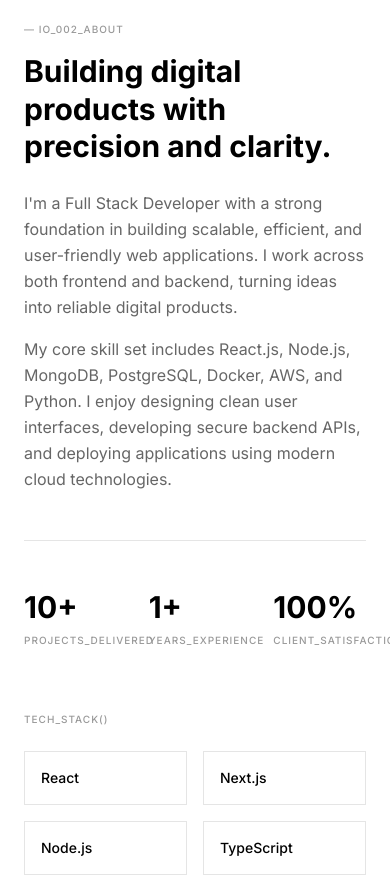
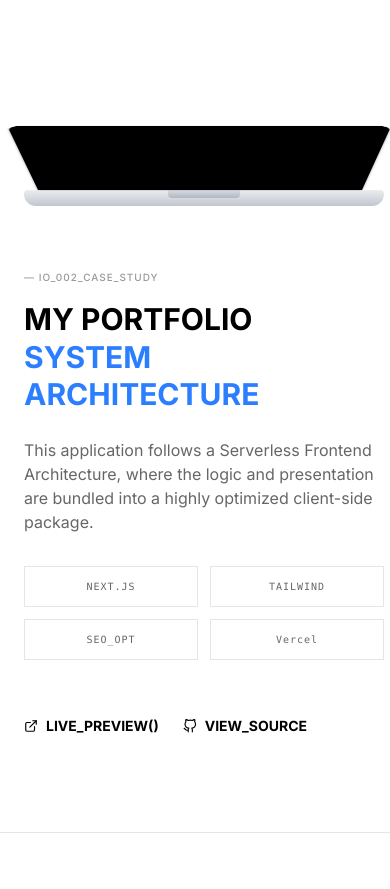
Before and after one commit to shahid0980/my-portfolio, a React (Vite) app: page / in a window 390 px wide. Shown: the part 1100-1989 px from the top of the page. Built offline with nearby package versions, Linux system fonts and the light colour scheme; no server answers.

Commit message:
added SYSTEM ARCHITECTURE section on home page

```diff
--- a/src/components/pages/Home.tsx
+++ b/src/components/pages/Home.tsx
@@ -6,12 +6,14 @@ import Contact from "../sections/Contact";
 import Freelancer from "../sections/Freelancer";
 import Hero from "../sections/Hero";
 import Skills from "../sections/Skills";
+import SystemArchitecture from "../sections/SystemArchitecture";
 
 export function Home() {
     return (
         <>
 
             <Hero />
+            <SystemArchitecture />
             <About />
             <Freelancer />
             <Skills />
--- a/src/components/sections/Hero.tsx
+++ b/src/components/sections/Hero.tsx
@@ -43,7 +43,7 @@ export default function Hero() {
 
 
   return (
-    <section id="home" className="min-h-screen pt-16 flex flex-col dark-bg">
+    <section id="home" className="min-h-screen pt-8 flex flex-col dark-bg">
       {/* Main Content */}
       <div className="flex-1 flex flex-col items-center justify-center lg:flex-row">
         {/* Left Column - Main Content */}
@@ -237,7 +237,7 @@ export default function Hero() {
               </motion.div>
 
               {/* Contribution Graph */}
-              <motion.div
+              {/* <motion.div
                 initial={{ opacity: 0 }}
                 animate={{ opacity: 1 }}
                 transition={{ delay: 0.85 }}
@@ -258,9 +258,13 @@ export default function Hero() {
                       ))}
                     </div>
                   ))}
-                </div>
+                </div> */}
+
+
               {/* Legend */}
-                <div className="flex items-center justify-end gap-1 mt-2">
+
+
+              {/* <div className="flex items-center justify-end gap-1 mt-2">
                 <span className="text-label dark-text-muted mr-1" style={{ fontSize: '8px' }}>LESS</span>
                 <div className="gh-dot gh-dot-0" />
                 <div className="gh-dot gh-dot-1" />
@@ -269,7 +273,7 @@ export default function Hero() {
                 <div className="gh-dot gh-dot-4" />
                 <span className="text-label dark-text-muted ml-1" style={{ fontSize: '8px' }}>MORE</span>
               </div>
-              </motion.div>
+            </motion.div> */}
 
               {/* Divider */}
               <div className="divider" />
@@ -330,14 +334,14 @@ export default function Hero() {
             </div>
           ) : null}
         </motion.div>
-      </div>
+      </div >
 
       {/* Footer Bar */}
-      <div className="border-t dark-border py-4 px-6 lg:px-12">
+      < div className="border-t dark-border py-4 px-6 lg:px-12" >
         <p className="text-center text-label dark-text-muted">
           REDUCE TO ESSENTIALS | VOL. 01 | FUNCTION DICTATES FORM
         </p>
-      </div>
-    </section>
+      </div >
+    </section >
   );
 }
--- /dev/null
+++ b/src/components/sections/SystemArchitecture.tsx
@@ -0,0 +1,67 @@
+import { motion } from "framer-motion";
+import { FiExternalLink, FiGithub, FiLayers } from "react-icons/fi";
+import AnimationCompo from "../ui/AnimationCompo";
+
+
+const stats = [
+    { value: "10+", label: "PROJECTS_DELIVERED" },
+    { value: "1+", label: "YEARS_EXPERIENCE" },
+    { value: "100%", label: "CLIENT_SATISFACTION" },
+];
+
+const techStack = [
+    "React", "Next.js", "Node.js", "TypeScript", "MongoDB", "PostgreSQL", "Docker", "AWS"
+];
+
+export default function SystemArchitecture() {
+    return (
+        <section id="featured-site" className="py-24 px-6 lg:px-12 border-t dark-border dark-bg">
+            <div className="max-w-7xl mx-auto">
+                <div className="grid lg:grid-cols-2 gap-16 items-center">
+
+                    {/* Left: Interactive Mockup Area */}
+
+
+                    <AnimationCompo />
+
+
+                    {/* Right: Technical Specs */}
+                    <motion.div
+                        initial={{ opacity: 0, x: 20 }}
+                        whileInView={{ opacity: 1, x: 0 }}
+                    >
+                        <p className="text-label dark-text-muted mb-4">— IO_002_CASE_STUDY</p>
+                        <h2 className="text-3xl md:text-4xl font-bold dark-text-primary mb-6 leading-tight">
+                            MY PORTFOLIO <br />
+                            <span className="text-blue-500">SYSTEM ARCHITECTURE</span>
+                        </h2>
+
+                        <div className="space-y-6 dark-text-secondary">
+                            <p>
+                                This application follows a Serverless Frontend Architecture, where the logic and presentation are bundled into a highly optimized client-side package.
+                            </p>
+
+                            {/* Tech Tags matching your About section style */}
+                            <div className="grid grid-cols-2 gap-3 mt-8">
+                                {["NEXT.JS", "TAILWIND", "SEO_OPT", "Vercel"].map((tech) => (
+                                    <div key={tech} className="p-3 border dark-border text-[10px] font-mono tracking-widest text-center">
+                                        {tech}
+                                    </div>
+                                ))}
+                            </div>
+
+                            <div className="pt-8 flex gap-6">
+                                <a href="#" className="flex items-center gap-2 text-sm font-bold dark-text-primary hover:text-blue-500 transition-colors">
+                                    <FiExternalLink /> LIVE_PREVIEW()
+                                </a>
+                                <a href="https://github.com/shahid0980" className="flex items-center gap-2 text-sm font-bold dark-text-primary hover:text-blue-500 transition-colors">
+                                    <FiGithub /> VIEW_SOURCE
+                                </a>
+                            </div>
+                        </div>
+                    </motion.div>
+                </div>
+            </div>
+        </section>
+    );
+}
--- /dev/null
+++ b/src/components/ui/AnimationCompo.tsx
@@ -0,0 +1,78 @@
+import { motion } from "motion/react"
+
+
+
+const parentAnimation = {
+    hover: {
+        rotateX: 0
+    },
+    initial: {
+        rotateX: -70
+    },
+}
+
+const childAnimation = {
+    hover: {
+        opacity: 1
+    },
+    initial: {
+        opacity: 0
+    }
+}
+
+const childAnimation2 = {
+    hover: {
+        width: '20%'
+    },
+    initial: {
+        width: '10%'
+    }
+}
+
+
+
+export default function AnimationCompo() {
+    return (
+
+        <motion.div whileHover="hover" initial="initial" className="w-90 mx-auto perspective-distant ">
+            <motion.div className="relative w-[90%] mx-auto h-50 p-1 rounded-t-xl bg-black shadow shadow-gray-400 right-1 ring-black"
+                style={{
+                    transformOrigin: "bottom"
+                }}
+                variants={parentAnimation}
+
+
+
+                transition={{ duration: 0.10, ease: "easeInOut" }}
+
+
+            >
+                <motion.div
+                    variants={childAnimation}
+                    className="absolute inset-0 h-full w-full rounded-t-[10px] shadow-[-10px_0_8px_-4px_rgba(255,255,255,0.1),10px_0_8px_-4px_rgba(255,255,255,0.1)] " />
+
+                <motion.div className="w-full h-full rounded-t-[10px] bg-[url(https://res.cloudinary.com/dhcvk2b2u/image/upload/v1775745538/portfolio-website-images/portfolio-site-hero-screenshort_ao3s0m.png)] bg-cover z-0"
+
+                    variants={childAnimation}
+                    transition={{ duration: 0.5, ease: "easeInOut" }}
+
+
+                >
+
+                </motion.div>
+                <motion.div
+                    variants={childAnimation2}
+                    transition={{ duration: 0.6, ease: "easeInOut" }}
+                    className=" absolute inset-0 mt-1.5 mx-auto bg-black z-10 w-[20%] h-2 rounded-xl" />
+
+
+
+
+
+            </motion.div>
+            <div className="w-full h-4 rounded-b-xl rounded-t-sm bg-linear-to-b from-gray-400/20 to-gray-400/60">
+                <div className="w-[20%] h-[50%] bg-linear-to-b from-gray-400/20 to-gray-400/60 mx-auto rounded-b-sm" />
+            </div>
+        </motion.div>
+    )
+}
```
Lines whose indentation alone changed are shown as unchanged.
